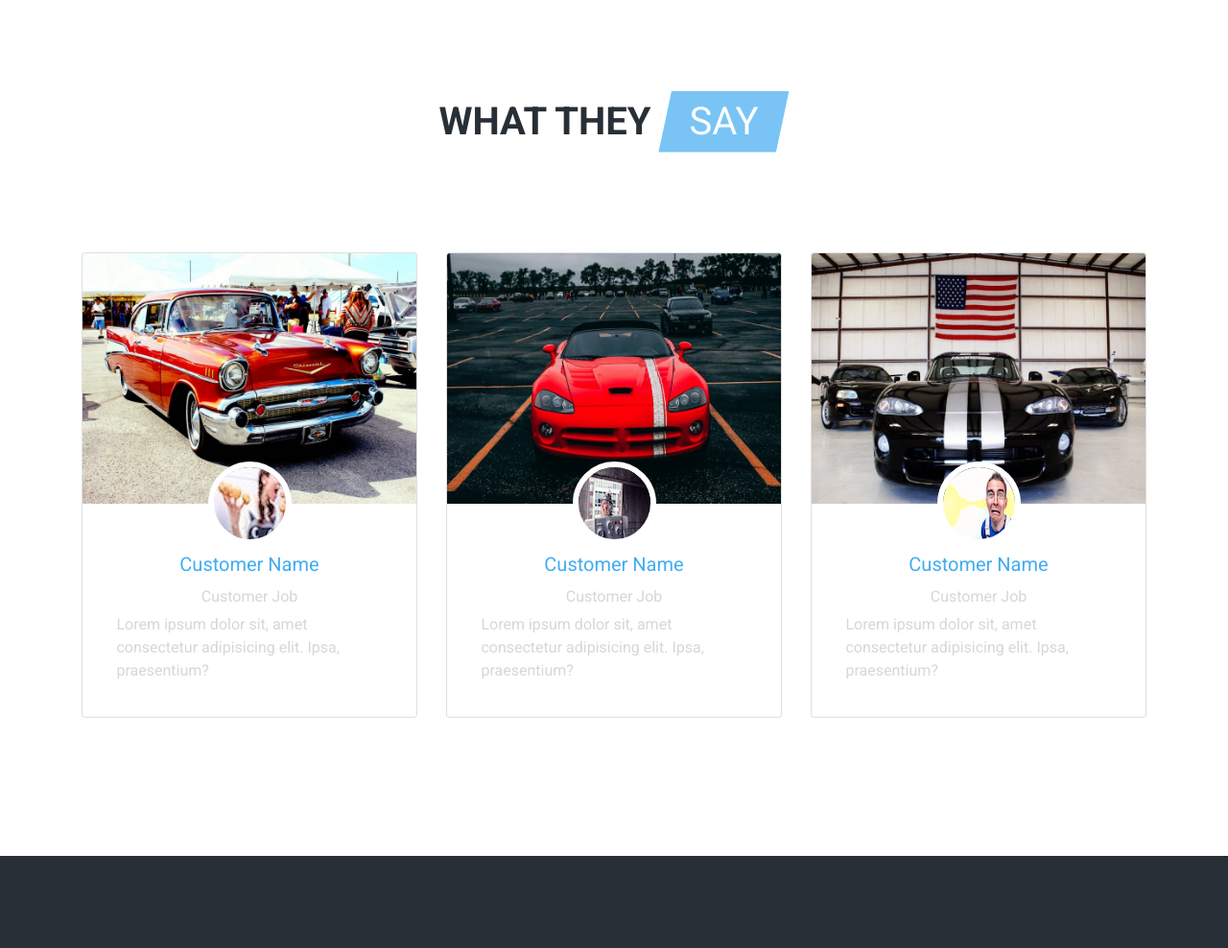
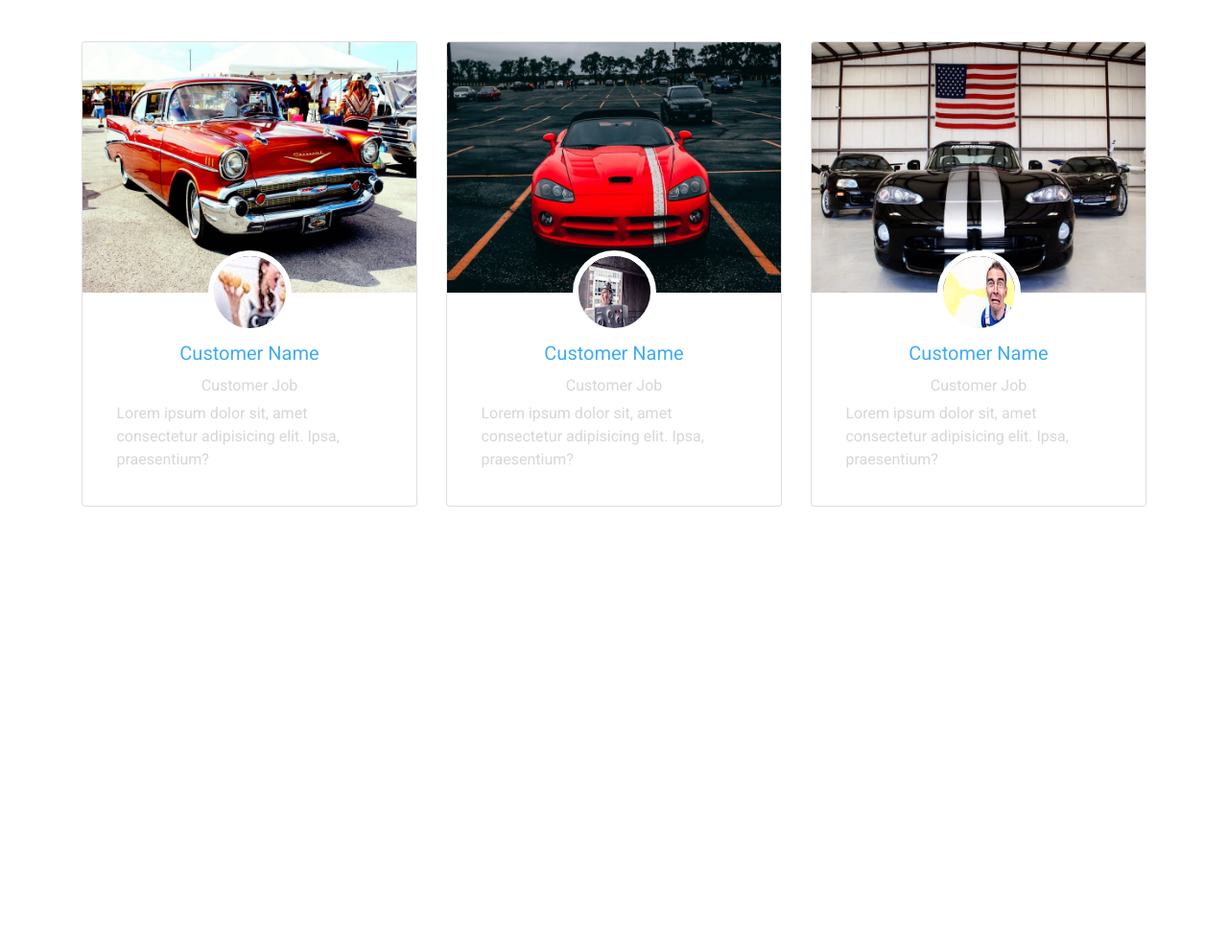
Before and after one commit to Poornesh666/WEB-HACKATHON, a PHP site: page / in a window 1280 px wide. Shown: the part 5074-6062 px from the top of the page at 96% size. After the commit the page ends 5602 px from the top, so only its background shows below. Run offline with PHP 8.4, Linux system fonts and the light colour scheme.

Commit message:
Changes made in html,css

```diff
--- a/css/main.css
+++ b/css/main.css
@@ -354,19 +354,7 @@ opacity: 0.5;
 .customer-quote{
   max-width: 90%;
 }
-/* footer icons */
-.footer{
-background: var(--mainBlack);
-}
-.footer-icon{
-  font-size: 1.5rem;
-  text-decoration: none;
-  color: var(--mainYellow);
-  transition: all 1s ease-in-out;
-}
-.footer-icon:hover{
-  color: var(--mainBlue);
-}
+
 .logDetails{
   width: 120px;
   display: flex;
@@ -374,6 +362,22 @@ background: var(--mainBlack);
   flex-direction: row;
   gap: 10%;
 }
+
 a:hover {
   text-decoration: none;
 }
+
+.footer {
+  padding: 15px 0;
+  position: fixed;
+
+  width: 100%;
+  text-align: center;
+}
+
+.footer-text {
+  font-size: 14px;
+  color: var(--mainWhite);
+  font-family: Arial, sans-serif;
+  font-weight: 500;
+}
--- a/index.html
+++ b/index.html
@@ -505,20 +505,7 @@
   <!--end of gallery section -->
 
   <!-- contact section -->
-  <section class="contact py-5" id="contact">
-    <div class="container">
-      <div class="row">
-        <div class="col-8 mx-auto col-md-6">
-          <form method="POST" action="./php/email.php">
-            <div class="form-group">
-              <input type="email" class="form-control contact-input p-3" placeholder="Enter Email">
-            </div>
-            <button type="submit" class="btn btn-outline-secondary btn-block contact-btn">submit</button>
-          </form>
-        </div>
-      </div>
-    </div>
-  </section>
+
   <!--end of contact section -->
   <!-- services section -->
   <div class="container">
@@ -662,24 +649,10 @@
   </section>
   <!--end of  quotes section -->
   <!-- footer -->
-  <footer class="footer py-5">
-    <div class="footer-icons d-flex justify-content-around">
-      <a href="#" class="footer-icon">
-        <i class="fab fa-facebook"></i>
-      </a>
-      <a href="#" class="footer-icon">
-        <i class="fab fa-twitter"></i>
-      </a>
-      <a href="#" class="footer-icon">
-        <i class="fab fa-instagram"></i>
-      </a>
-      <a href="#" class="footer-icon">
-        <i class="fab fa-linkedin"></i>
-      </a>
-      <a href="#" class="footer-icon">
-        <i class="fab fa-google-plus"></i>
-      </a>
-    </div>
+  <footer class="footer">
+    <p class="footer-text">
+        ©2024-Web Hackathon SJT-G01 & G02 (146, 205, 206, 140, 190)
+    </p>
   </footer>
 
 
--- a/js/all.js
+++ /dev/null
@@ -1,33 +0,0 @@
-document.addEventListener('DOMContentLoaded', function () {
-    console.log('Website loaded successfully');
-
-    // Basic navigation toggle for small screens
-    // const navToggle = document.querySelector('.navbar-toggler');
-    // const navCollapse = document.querySelector('.navbar-collapse');
-
-    // if (navToggle && navCollapse) {
-    //     navToggle.addEventListener('click', function () {
-    //         navCollapse.classList.toggle('show');
-    //     });
-    // }
-
-    // Simple form validation feedback
-    const forms = document.querySelectorAll('form');
-    forms.forEach((form) => {
-        form.addEventListener('submit', function (event) {
-            const inputs = form.querySelectorAll('input, textarea');
-            let isValid = true;
-
-            inputs.forEach((input) => {
-                if (!input.value.trim()) {
-                    isValid = false;
-                    alert(`Please fill out the ${input.name} field.`);
-                }
-            });
-
-            if (!isValid) {
-                event.preventDefault(); // Prevent form submission if validation fails
-            }
-        });
-    });
-});
--- a/php/complaint.php
+++ b/php/complaint.php
@@ -1,5 +1,5 @@
 <?php
-require_once './db_config.php'; // Ensure the path is correct based on your project structure
+require_once './db_config.php';
 
 if ($_SERVER["REQUEST_METHOD"] == "POST") {
     $name = $_POST['name'];
```
